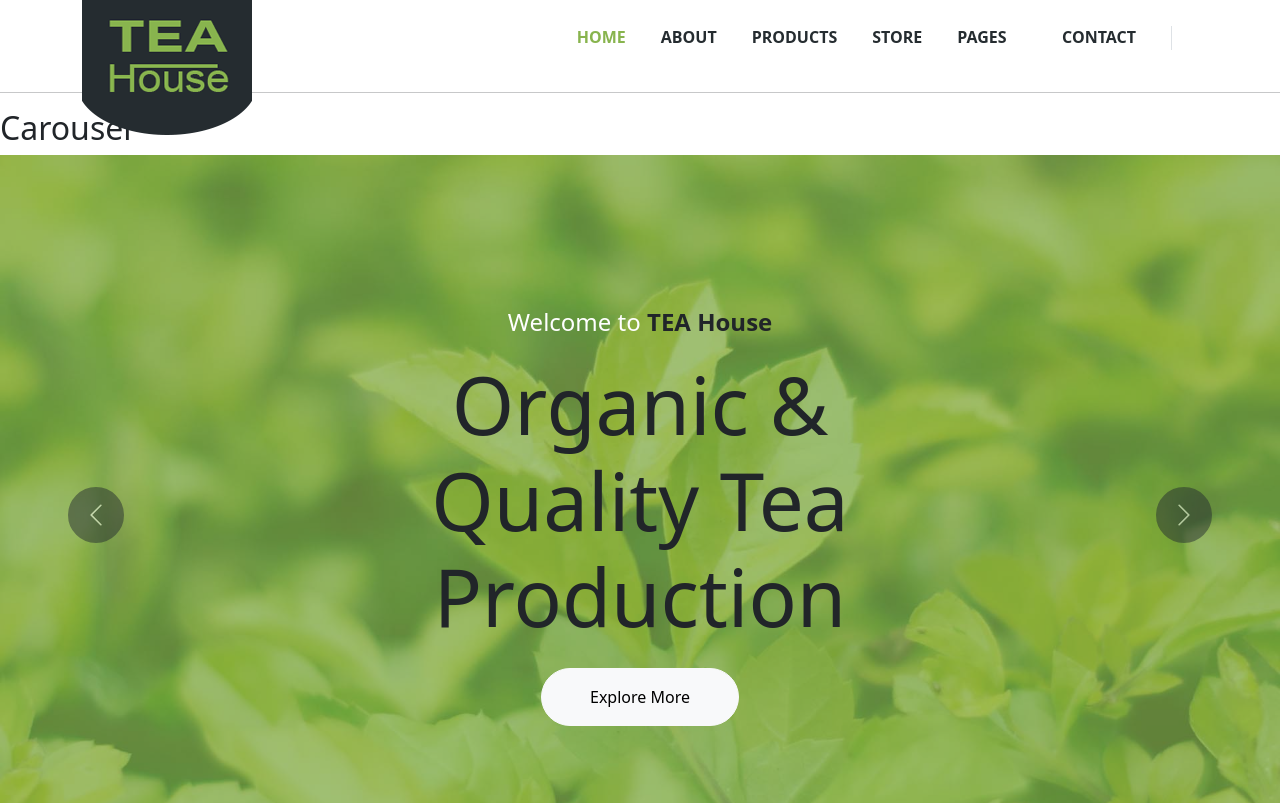
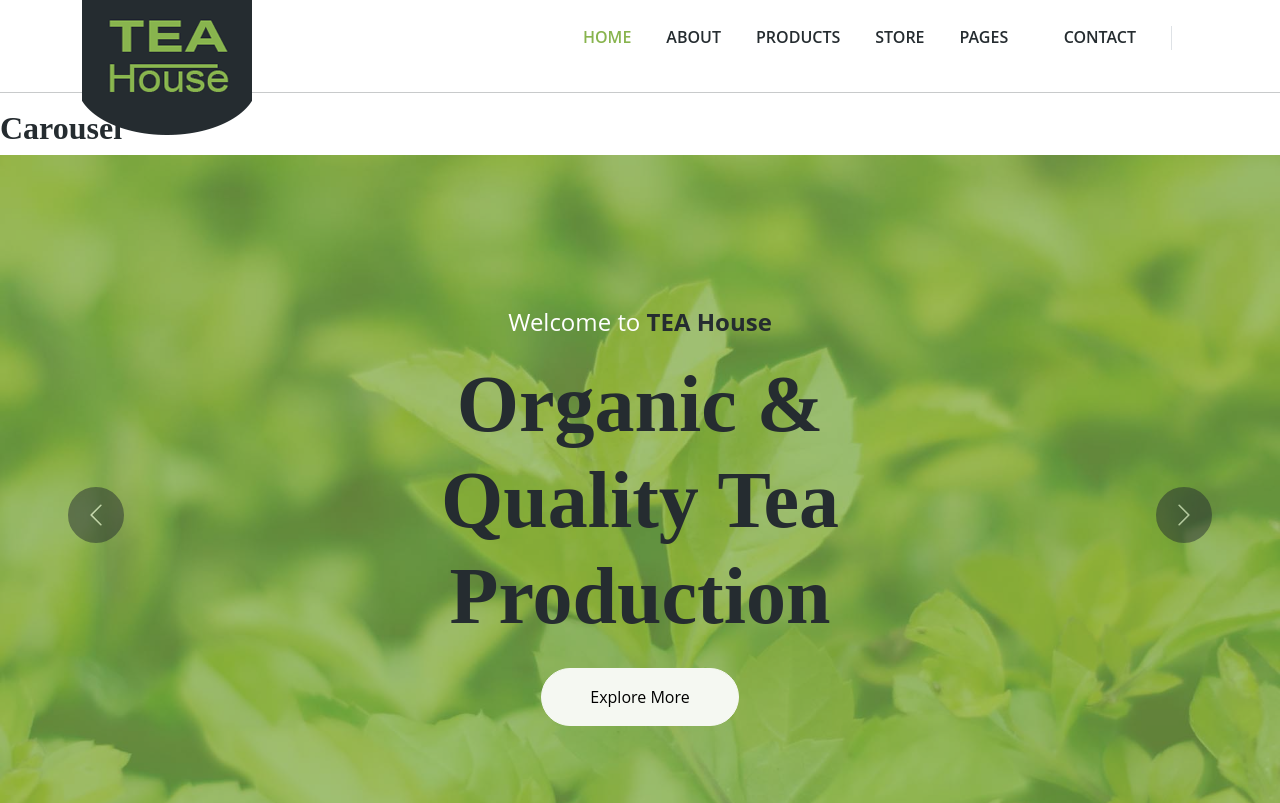
Before and after one commit to KyoJamett/huile, a React (Vite) app: page / in a window 1280 px wide. Shown: the top 803 px of the page. Built offline with nearby package versions, Linux system fonts and the light colour scheme.

Commit message:
feat: se reemplaza cdn de bootstrap por instalacion de dependencias bootstrap

```diff
--- a/index.html
+++ b/index.html
@@ -6,12 +6,6 @@
     <meta name="viewport" content="width=device-width, initial-scale=1.0" />
     <title>Vite + React</title>
     <link
-      href="https://cdn.jsdelivr.net/npm/bootstrap@5.3.2/dist/css/bootstrap.min.css"
-      rel="stylesheet"
-      integrity="sha384-T3c6CoIi6uLrA9TneNEoa7RxnatzjcDSCmG1MXxSR1GAsXEV/Dwwykc2MPK8M2HN"
-      crossorigin="anonymous"
-    />
-    <link
       rel="stylesheet"
       href="https://cdnjs.cloudflare.com/ajax/libs/animate.css/3.5.2/animate.min.css"
     />
@@ -19,7 +13,6 @@
       href="https://cdnjs.cloudflare.com/ajax/libs/aos/2.3.4/aos.css"
       rel="stylesheet"
     />
-    <script src="https://cdn.jsdelivr.net/npm/bootstrap@5.3.3/dist/js/bootstrap.bundle.min.js"></script>
   </head>
   <body>
     <div id="root"></div>
--- a/package.json
+++ b/package.json
@@ -11,9 +11,11 @@
     "deploy": "gh-pages -d dist"
   },
   "dependencies": {
+    "bootstrap": "^5.3.8",
     "framer-motion": "^12.23.13",
     "react": "^19.1.1",
     "react-dom": "^19.1.1",
+    "sass": "^1.93.0",
     "swiper": "^12.0.1"
   },
   "devDependencies": {
--- a/src/main.jsx
+++ b/src/main.jsx
@@ -1,7 +1,9 @@
 import { StrictMode } from "react";
 import { createRoot } from "react-dom/client";
+import App from "./App.jsx";
+import "bootstrap/dist/js/bootstrap.bundle.min.js";
+import "./styles/bootstrap.scss";
 import "./index.css";
-import App from "./App.jsx";
 
 createRoot(document.getElementById("root")).render(
   <StrictMode>
--- /dev/null
+++ b/src/styles/bootstrap.scss
@@ -0,0 +1,32 @@
+/******* Estilos personalizados de Bootstrap ********/
+
+$primary: #88b44e;
+$secondary: #fb9f38;
+$light: #f5f8f2;
+$dark: #252c30;
+
+$font-family-base: "Open Sans", sans-serif;
+
+$headings-font-family: "Playfair Display", serif;
+
+$body-color: $dark;
+
+$headings-color: $dark;
+
+$headings-font-weight: 700;
+
+$display-font-weight: 900;
+
+$enable-responsive-font-sizes: true;
+
+$border-radius: 4px;
+
+$border-radius-sm: $border-radius;
+
+$border-radius-lg: $border-radius;
+
+$link-decoration: none;
+
+$enable-negative-margins: true;
+
+@import "bootstrap/scss/bootstrap";
```
Also changed, not shown: 1 other file (tests, documents, lock files or other folders).
